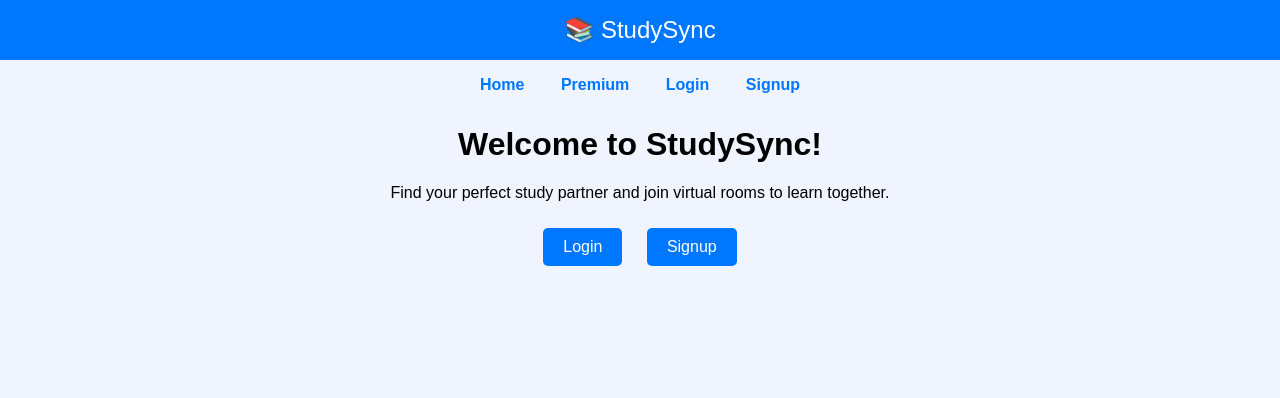
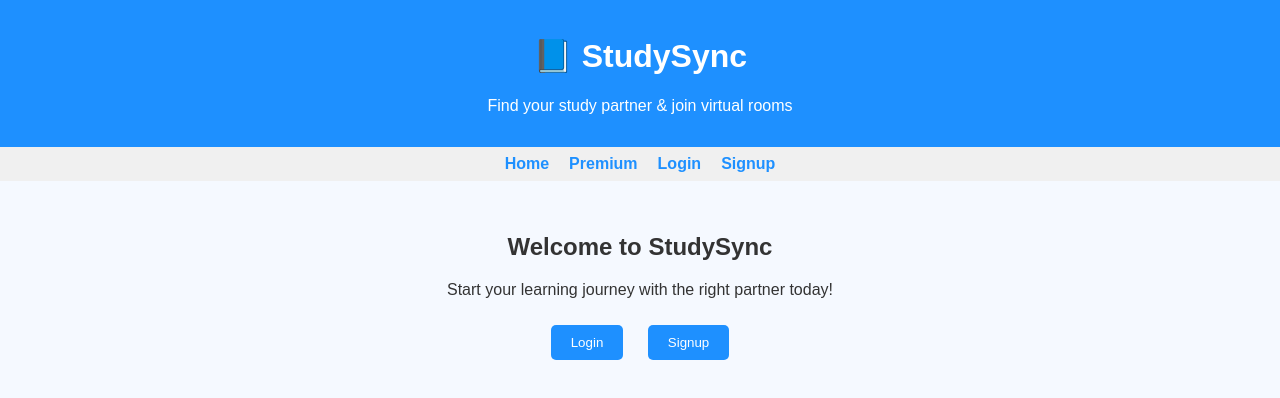
Before and after one commit to parvatha-kalyan/Studysync-, a plain HTML site: page Index.html in a window 1280 px wide. Drawn offline with Linux system fonts and the light colour scheme.

Commit message:
Update Index.html

```diff
--- a/Index.html
+++ b/Index.html
@@ -3,50 +3,55 @@
 <head>
   <meta charset="UTF-8">
   <meta name="viewport" content="width=device-width, initial-scale=1.0">
-  <title>StudySync</title>
+  <title>StudySync - Find Your Study Partner</title>
   <style>
     body {
       font-family: Arial, sans-serif;
-      text-align: center;
-      margin: 0;
-      padding: 0;
-      background: #f0f4ff;
+      margin: 0; padding: 0;
+      background-color: #f5f9ff;
+      color: #333;
     }
     header {
-      background: #0077ff;
+      background-color: #1e90ff;
       color: white;
       padding: 1rem;
-      font-size: 1.5rem;
+      text-align: center;
     }
     nav {
-      margin: 1rem 0;
+      display: flex;
+      justify-content: center;
+      background: #f0f0f0;
+      padding: 0.5rem;
     }
     nav a {
-      margin: 0 1rem;
+      margin: 0 10px;
       text-decoration: none;
-      color: #0077ff;
+      color: #1e90ff;
       font-weight: bold;
     }
-    .content {
-      margin-top: 2rem;
+    .container {
+      padding: 2rem;
+      text-align: center;
     }
     button {
-      padding: 10px 20px;
-      font-size: 1rem;
-      margin: 10px;
-      background: #0077ff;
+      background: #1e90ff;
       color: white;
       border: none;
+      padding: 10px 20px;
+      margin: 10px;
+      cursor: pointer;
       border-radius: 5px;
-      cursor: pointer;
     }
     button:hover {
-      background: #005ecc;
+      background: #005ecb;
     }
   </style>
 </head>
 <body>
-  <header>📚 StudySync</header>
+  <header>
+    <h1>📘 StudySync</h1>
+    <p>Find your study partner & join virtual rooms</p>
+  </header>
 
   <nav>
     <a href="#">Home</a>
@@ -55,11 +60,11 @@
     <a href="#">Signup</a>
   </nav>
 
-  <div class="content">
-    <h1>Welcome to StudySync!</h1>
-    <p>Find your perfect study partner and join virtual rooms to learn together.</p>
+  <div class="container">
+    <h2>Welcome to StudySync</h2>
+    <p>Start your learning journey with the right partner today!</p>
     <button onclick="alert('Login page coming soon!')">Login</button>
     <button onclick="alert('Signup page coming soon!')">Signup</button>
   </div>
 </body>
-</html>
+  </html>
```
